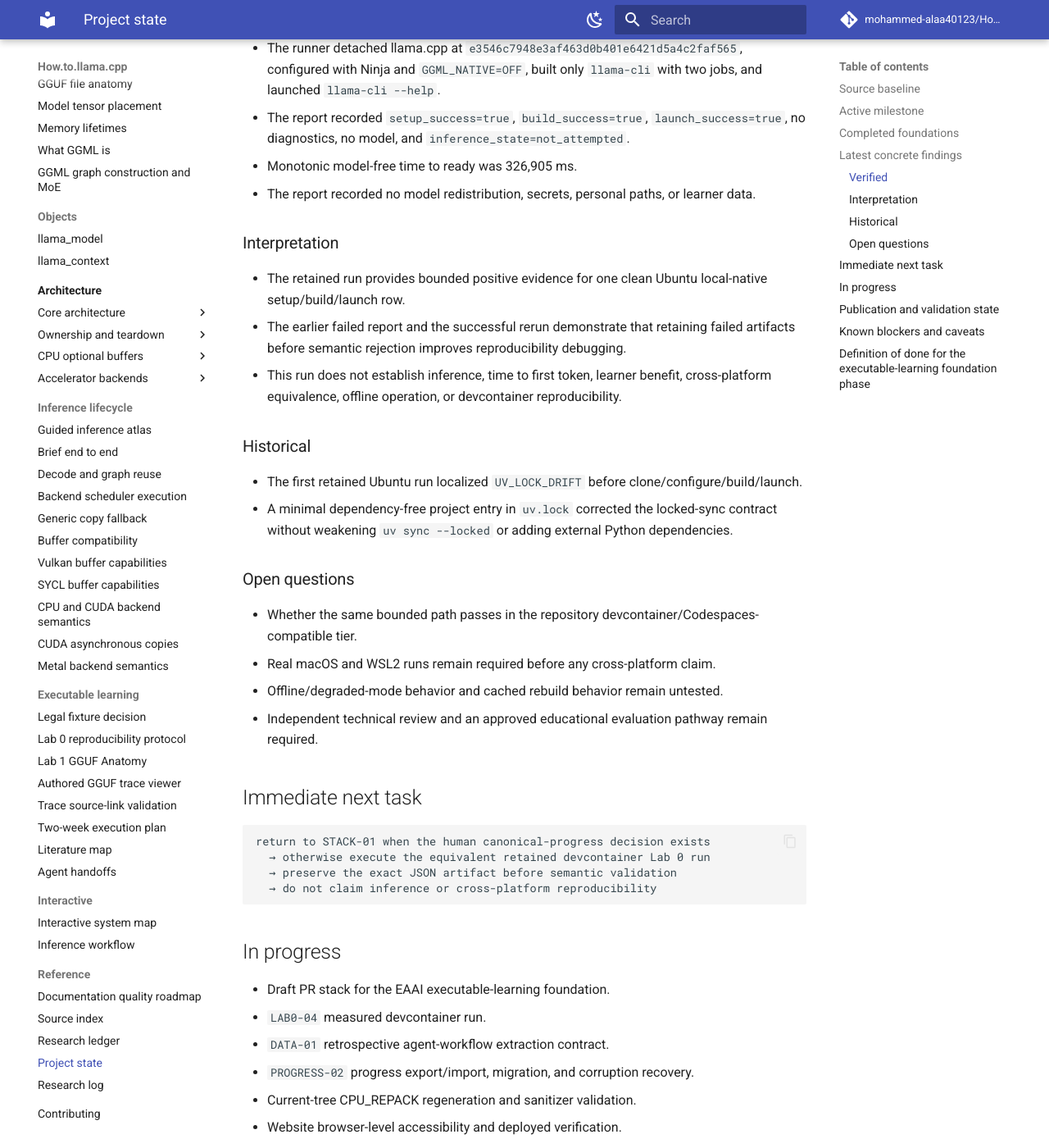
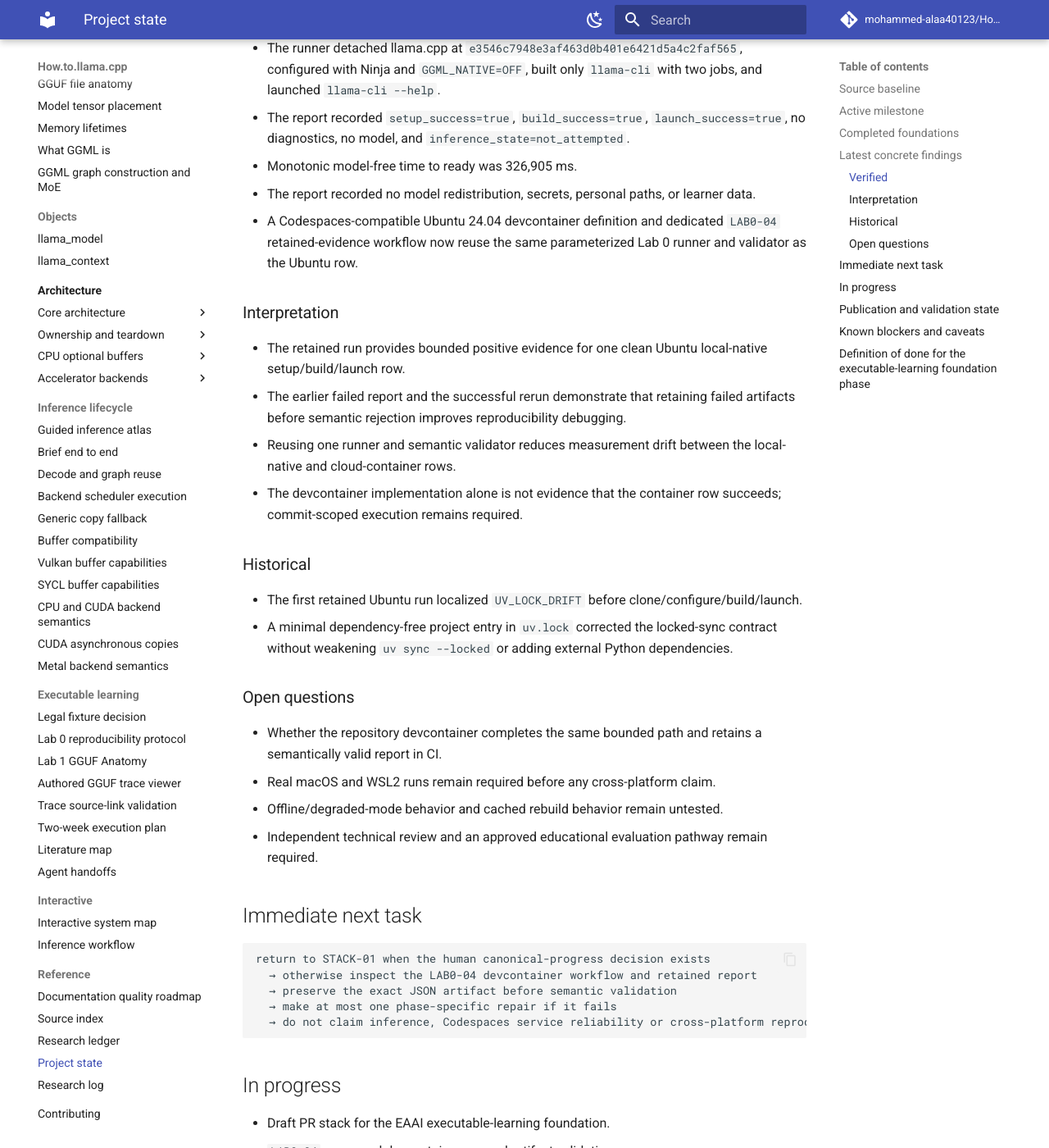
Before and after one commit to mohammed-alaa40123/How.to.llama.cpp, an MkDocs documentation site: the page built from docs/reference/project-state.md, in a window 1280 px wide and 1400 px high, scrolled down 1769 px. Shown: the whole window at 82% size. Built offline with MkDocs 1.6.1 and Material for MkDocs 9.7.7, drawn with Linux system fonts in a browser that asks for light colours; comment, search, counter and statistics services are not loaded; some of the changed text lies outside the part shown.

Commit message:
Update project state for LAB0-04 lane

````diff
--- a/docs/reference/project-state.md
+++ b/docs/reference/project-state.md
@@ -44,12 +44,14 @@ Read this file after the root README on every run. It is the compact checkpoint
 - The report recorded `setup_success=true`, `build_success=true`, `launch_success=true`, no diagnostics, no model, and `inference_state=not_attempted`.
 - Monotonic model-free time to ready was 326,905 ms.
 - The report recorded no model redistribution, secrets, personal paths, or learner data.
+- A Codespaces-compatible Ubuntu 24.04 devcontainer definition and dedicated `LAB0-04` retained-evidence workflow now reuse the same parameterized Lab 0 runner and validator as the Ubuntu row.
 
 ### Interpretation
 
 - The retained run provides bounded positive evidence for one clean Ubuntu local-native setup/build/launch row.
 - The earlier failed report and the successful rerun demonstrate that retaining failed artifacts before semantic rejection improves reproducibility debugging.
-- This run does not establish inference, time to first token, learner benefit, cross-platform equivalence, offline operation, or devcontainer reproducibility.
+- Reusing one runner and semantic validator reduces measurement drift between the local-native and cloud-container rows.
+- The devcontainer implementation alone is not evidence that the container row succeeds; commit-scoped execution remains required.
 
 ### Historical
 
@@ -58,7 +60,7 @@ Read this file after the root README on every run. It is the compact checkpoint
 
 ### Open questions
 
-- Whether the same bounded path passes in the repository devcontainer/Codespaces-compatible tier.
+- Whether the repository devcontainer completes the same bounded path and retains a semantically valid report in CI.
 - Real macOS and WSL2 runs remain required before any cross-platform claim.
 - Offline/degraded-mode behavior and cached rebuild behavior remain untested.
 - Independent technical review and an approved educational evaluation pathway remain required.
@@ -67,15 +69,16 @@ Read this file after the root README on every run. It is the compact checkpoint
 
 ```text
 return to STACK-01 when the human canonical-progress decision exists
-  → otherwise execute the equivalent retained devcontainer Lab 0 run
+  → otherwise inspect the LAB0-04 devcontainer workflow and retained report
   → preserve the exact JSON artifact before semantic validation
-  → do not claim inference or cross-platform reproducibility
+  → make at most one phase-specific repair if it fails
+  → do not claim inference, Codespaces service reliability or cross-platform reproducibility
 ```
 
 ## In progress
 
 - Draft PR stack for the EAAI executable-learning foundation.
-- `LAB0-04` measured devcontainer run.
+- `LAB0-04` measured devcontainer run and artifact validation.
 - `DATA-01` retrospective agent-workflow extraction contract.
 - `PROGRESS-02` progress export/import, migration, and corruption recovery.
 - Current-tree CPU_REPACK regeneration and sanitizer validation.
@@ -85,13 +88,15 @@ return to STACK-01 when the human canonical-progress decision exists
 
 - `docs/publication/orchestrator-state.md` and `docs/publication/evidence-backlog.md` remain authoritative.
 - `CI-01`, `MEDIA-01`, `FIG-01`, `TRACE-02`, `VIEW-01`, and `LAB1-01` have passing commit-scoped CI evidence.
-- `LAB0-03` now has one retained, semantically valid, successful Ubuntu 24.04 model-free setup/build/launch record.
+- `LAB0-03` has one retained, semantically valid, successful Ubuntu 24.04 model-free setup/build/launch record.
+- `LAB0-04` now has an implementation and workflow, but no successful retained container report yet.
 - No participant data, model, telemetry, credential, paid API call, generated media output, native instrumentation, inference, or manuscript prose was introduced.
 
 ## Known blockers and caveats
 
 - **Canonical integration:** `STACK-01` still requires a human choice of progress implementation and merge order.
-- **Execution-tier coverage:** the successful Ubuntu row does not cover devcontainer, macOS, WSL2, browser execution, offline use, model loading, or inference.
+- **Execution-tier coverage:** the successful Ubuntu row does not cover devcontainer until `LAB0-04` passes, nor macOS, WSL2, browser execution, offline use, model loading, or inference.
+- **Container reproducibility:** the Development Container base image tag and initial package acquisition still depend on external registries; the exact built image digest must be retained by CI or a later evidence increment before making a stronger image-reproducibility claim.
 - **Lab 0 target:** the `llama-cli` command shape still requires independent technical review.
 - **Educational effectiveness:** no learner-benefit claim is permitted before an approved evaluation pathway and baseline comparison.
 - **Progress integration:** canonical progress implementation remains unresolved across overlapping branches.
````
Also changed, not shown: other parts of docs/reference/project-state.md (+1 -1 lines).
